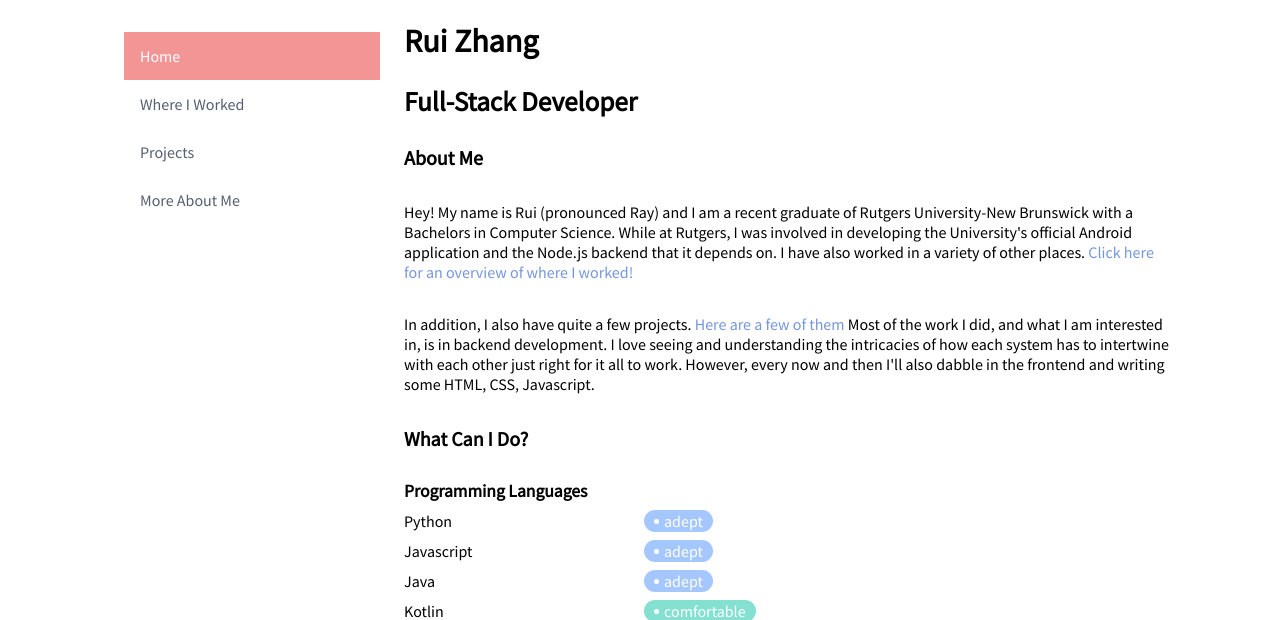
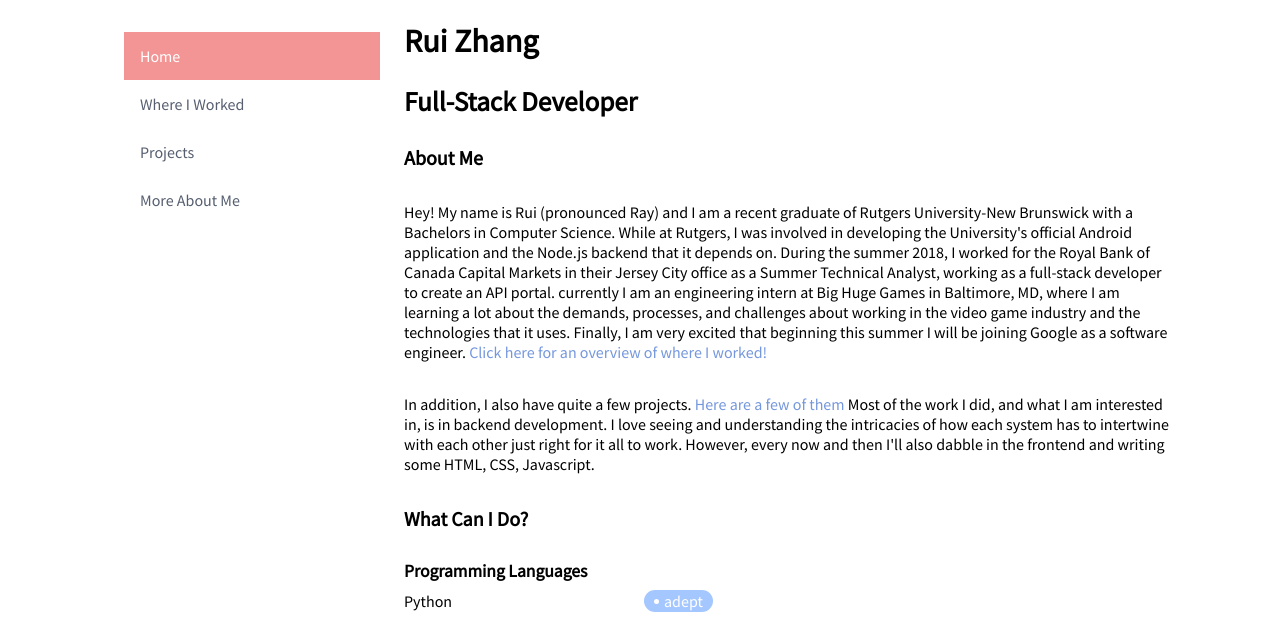
Before and after one commit to ruizha/website, a Flask app: page / in a window 1280 px wide. Shown: the top 620 px of the page. Run offline with Flask 2, Linux system fonts and the light colour scheme; style sheets or scripts are compiled from the project's sources.

Commit message:
Updates work

```diff
--- a/main.py
+++ b/main.py
@@ -102,8 +102,9 @@ links = {
 }
 
 works = [
-    Work("Summer Technical Analyst", "Royal Bank of Canada (RBC) Capital Markets", "Jun. 2018 - Aug. 2018", "RBC Capital Markets (RBCCM) offers investment and finance services to corporations and is the only part of RBC that operates within the United States. In an effort to adapt to a rapidly changing market and stay ahead of the curve, RBCCM is heavily dependent on technology and as such has hundreds of various internal apis and libraries that are used by RBCCM as well as other parts of RBC such as Investor and Treasury Services (I&TS). As such, the 2018 Intern Group was tasked with building a centralized API Catalogue in order to provide a central repository of existing APIs and its documentation. We worked in a Scrum environment that helped us to meet deadlines and deliverables through two-week sprints. At the end of our sprints, we were tasked with presenting our results to upper management."),
-    Work("Mobile Developer", "Rutgers University EAS - Open Systems Solutions", "Jan. 2017 - Dec. 2018", "Open Systems Solutions is a team under the Office of Information Technology at Rutgers University. It is fully staffed by students from all levels, graduate and undergraduate, and encompasses majors from computer science to material science to graphic design. We are fully responsible for design, implementation, and deployment of software products and packages. I focus on the official Rutgers Android Application and the RESTful data aggregation backend which the mobile clients use to gather and display data to our 30,000+ users.")
+    Work("Engineering Intern", "Big Huge Games", "Jan. 2019 - Apr. 2019", "I was always very curious about video games and how it is all made. Therefore, after receiving my bachelors in Computer Science from Rutgers University and before I start my full-time role, I took an internship with BHG, embedded as an engineering intern in Core Tech and Tools. I work with a variety of technologies including Spring Boot, Python 3, .NET, amongst others improve libraries and applications already in use throughout the organization. Working there has opened my eyes about the requirements of systems that are both low latency and highly available."),
+    Work("Summer Technical Analyst", "Royal Bank of Canada (RBC) Capital Markets", "Jun. 2018 - Aug. 2018", "During the summer 2018, I worked as a Technical Summer Analyst at Royal Bank of Canada Capital Markets. Working with a brilliant team of 17 interns and engineers, we developed an API Portal so that engineers have a central place to catalogue the libraries available as well as their documentation. We used Django, Python 3, and SQL Server to build the backend and for data storage. React.js and SASS were used to build the frontend. During the internship, I learned how to work in a large organization and Agile, working to meet the demands of the stakeholders."),
+    Work("Student Developer", "Rutgers University EAS - Open Systems Solutions", "Jan. 2017 - Dec. 2018", "Starting in sophomore year, I worked as a Student Developer for OIT-Open Systems Solutions, a student-led department that developed the official Rutgers Application as well as several other services. I started as an Android developer and later on transitioned to working on the Express.js backend for the mobile application. We used a variety of tools, such as Express.js, Flask, MongoDB, and MariaDB."),
 ]
 
 project_list = [
--- a/templates/home.html
+++ b/templates/home.html
@@ -8,7 +8,13 @@
 <div id='about-me' class='text-block'>
     <h4 id='about-me-header' class='text-block-header'> About Me </h4>
     <p class='text-block-text'>
-		Hey! My name is Rui (pronounced Ray) and I am a recent graduate of Rutgers University-New Brunswick with a Bachelors in Computer Science. While at Rutgers, I was involved in developing the University's official Android application and the Node.js backend that it depends on. I have also worked in a variety of other places. <a href='{{ links['work'] }}' class='link'>Click here for an overview of where I worked!</a> </p>
+		Hey! My name is Rui (pronounced Ray) and I am a recent graduate of Rutgers University-New Brunswick with a Bachelors in Computer Science.
+        While at Rutgers, I was involved in developing the University's official Android application and the Node.js backend that it depends on.
+        During the summer 2018, I worked for the Royal Bank of Canada Capital Markets in their Jersey City office as a Summer Technical Analyst,
+            working as a full-stack developer to create an API portal. currently I am an engineering intern at Big Huge Games in Baltimore, MD, where
+            I am learning a lot about the demands, processes, and challenges about working in the video game industry and the technologies that it uses.
+        Finally, I am very excited that beginning this summer I will be joining Google as a software engineer.
+        <a href='{{ links['work'] }}' class='link'>Click here for an overview of where I worked!</a> </p>
 	<p class='text-block-text'>
 		In addition, I also have quite a few projects. <a href='{{ links['projects'] }}' class='link'>Here are a few of them</a> Most of the work I did, and what I am interested in, is in backend development. I love seeing and understanding the intricacies of how each system has to intertwine with each other just right for it all to work. However, every now and then I'll also dabble in the frontend and writing some HTML, CSS, Javascript.
 	</p>
```
